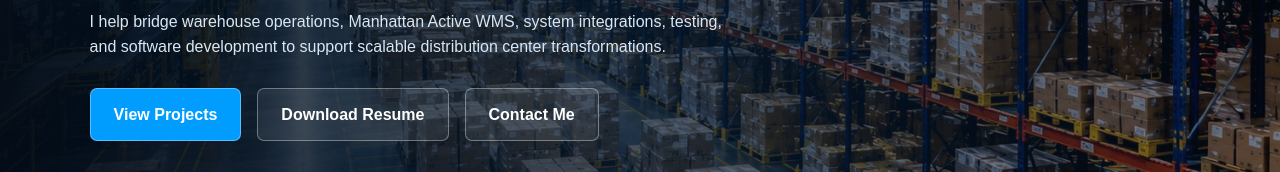
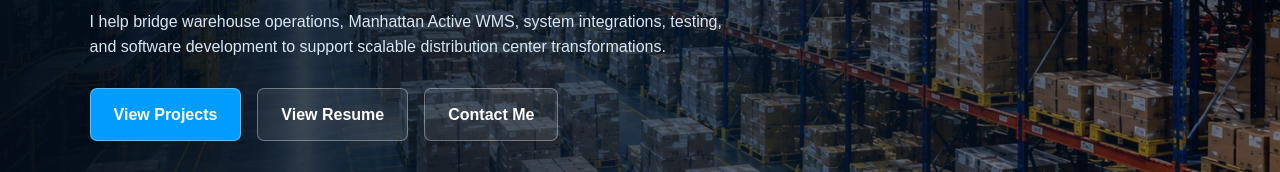
Before and after one commit to RamLikith/Portfolio, a plain HTML site: page index.html in a window 1280 px wide. Shown: the part 390-562 px from the top of the page. Drawn offline with Linux system fonts and the light colour scheme.

Commit message:
Change resume link text from 'Download' to 'View'

```diff
--- a/index.html
+++ b/index.html
@@ -41,7 +41,7 @@
 
     <div class="hero-buttons">
       <a href="#projects">View Projects</a>
-      <a href="Ram_Likith_Kongara_Resume.pdf" target="_blank">Download Resume</a>
+      <a href="Ram_Likith_Kongara_Resume.pdf" target="_blank">View Resume</a>
       <a href="#contact">Contact Me</a>
     </div>
 
```
